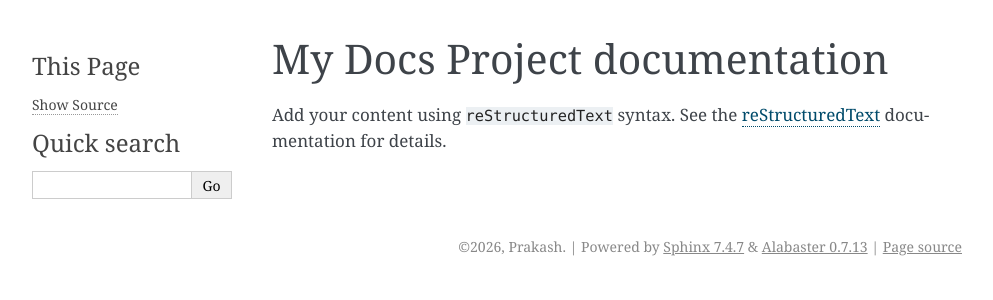
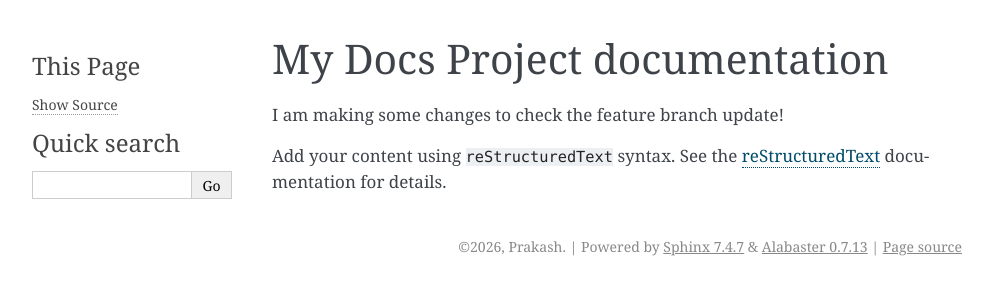
Before and after one commit to prakashkumarmallick1991/my-docs-project, a Sphinx documentation site: the page built from docs/source/index.rst, in a window 1280 px wide. Shown: the top 300 px of the page, without its empty margins (148-1141 px from the left). Built offline with Sphinx 7.4.7, drawn with Linux system fonts in a browser that asks for light colours.

Commit message:
docs: updated introduction section

```diff
--- a/docs/source/index.rst
+++ b/docs/source/index.rst
@@ -5,6 +5,7 @@
 
 My Docs Project documentation
 =============================
+I am making some changes to check the feature branch update!
 
 Add your content using ``reStructuredText`` syntax. See the
 `reStructuredText <https://www.sphinx-doc.org/en/master/usage/restructuredtext/index.html>`_
```
Also changed, not shown: 1 other file.
